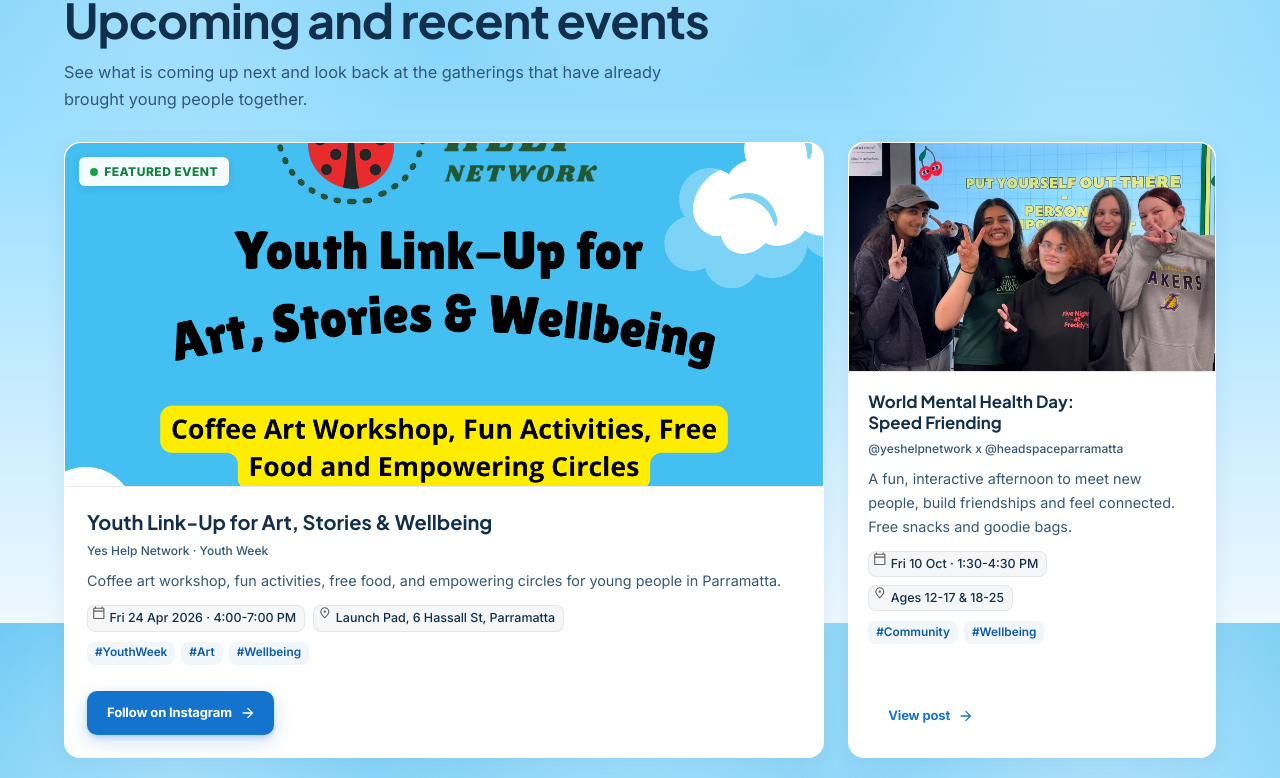
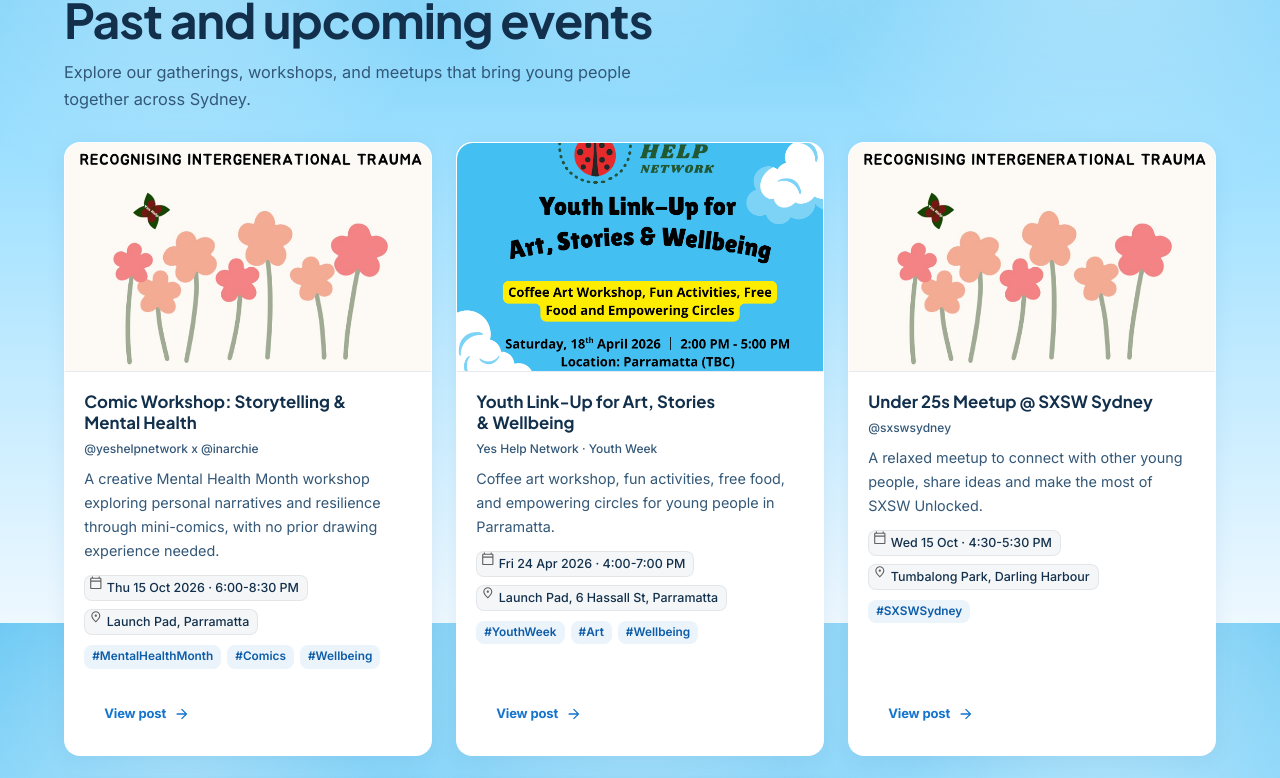
Before and after one commit to yeshelpnetwork/yeshelpnetwork.github.io, a Next.js app: page / in a window 1280 px wide. Shown: the part 1777-2555 px from the top of the page. Built offline with nearby package versions, Linux system fonts and the light colour scheme; grey boxes are pictures that could not be loaded.

Commit message:
Make all past events uniform normal size without featured layout

```diff
--- a/app/page.tsx
+++ b/app/page.tsx
@@ -317,22 +317,7 @@ export default function HomePage() {
       imgBg: '#eef4ff',
     },
   ];
-  const upcomingEvent = {
-    sortDate: '2026-04-24',
-    title: 'Youth Link-Up for Art, Stories & Wellbeing',
-    org: 'Yes Help Network · Youth Week',
-    summary:
-      'Coffee art workshop, fun activities, free food, and empowering circles for young people in Parramatta.',
-    chips: ['Fri 24 Apr 2026 · 4:00-7:00 PM', 'Launch Pad, 6 Hassall St, Parramatta'],
-    link: INSTAGRAM_URL,
-    tags: ['#YouthWeek', '#Art', '#Wellbeing'],
-    status: 'Featured Event',
-    ctaLabel: 'Follow on Instagram',
-    imgSrc: '/images/event-youth-link-up.png',
-    imgAlt: 'Poster for Youth Link-Up for Art, Stories and Wellbeing',
-    imgPosition: 'center 18%',
-  };
-  const pastEvents = [
+  const events = [
     {
       sortDate: '2026-10-15',
       title: 'Comic Workshop: Storytelling & Mental Health',
@@ -344,6 +329,32 @@ export default function HomePage() {
       tags: ['#MentalHealthMonth', '#Comics', '#Wellbeing'],
       imgSrc: '/images/insight-integrational-trauma.png',
       imgAlt: 'Artwork from creative wellbeing workshop',
+      imgPosition: 'center top',
+    },
+    {
+      sortDate: '2026-04-24',
+      title: 'Youth Link-Up for Art, Stories & Wellbeing',
+      org: 'Yes Help Network · Youth Week',
+      summary:
+        'Coffee art workshop, fun activities, free food, and empowering circles for young people in Parramatta.',
+      chips: ['Fri 24 Apr 2026 · 4:00-7:00 PM', 'Launch Pad, 6 Hassall St, Parramatta'],
+      link: INSTAGRAM_URL,
+      tags: ['#YouthWeek', '#Art', '#Wellbeing'],
+      imgSrc: '/images/event-youth-link-up.png',
+      imgAlt: 'Poster for Youth Link-Up for Art, Stories and Wellbeing',
+      imgPosition: 'center 18%',
+    },
+    {
+      sortDate: '2025-10-15',
+      title: 'Under 25s Meetup @ SXSW Sydney',
+      org: '@sxswsydney',
+      summary:
+        'A relaxed meetup to connect with other young people, share ideas and make the most of SXSW Unlocked.',
+      chips: ['Wed 15 Oct · 4:30-5:30 PM', 'Tumbalong Park, Darling Harbour'],
+      link: INSTAGRAM_URL,
+      tags: ['#SXSWSydney'],
+      imgSrc: '/images/insight-integrational-trauma.png',
+      imgAlt: 'Artwork used for a wellbeing-focused Yes Help Network event',
       imgPosition: 'center top',
     },
     {
@@ -372,33 +383,6 @@ export default function HomePage() {
       imgAlt: 'Founder speaking about wellbeing and youth empowerment',
       imgPosition: 'center 20%',
     },
-    {
-      sortDate: '2025-10-15',
-      title: 'Under 25s Meetup @ SXSW Sydney',
-      org: '@sxswsydney',
-      summary:
-        'A relaxed meetup to connect with other young people, share ideas and make the most of SXSW Unlocked.',
-      chips: ['Wed 15 Oct · 4:30-5:30 PM', 'Tumbalong Park, Darling Harbour'],
-      link: INSTAGRAM_URL,
-      tags: ['#SXSWSydney'],
-      imgSrc: '/images/insight-integrational-trauma.png',
-      imgAlt: 'Artwork used for a wellbeing-focused Yes Help Network event',
-      imgPosition: 'center top',
-    },
-  ];
-  const orderedPastEvents = [...pastEvents].sort((a, b) => {
-    if (a.sortDate === b.sortDate) return 0;
-    if (!a.sortDate) return 1;
-    if (!b.sortDate) return -1;
-    return a.sortDate.localeCompare(b.sortDate);
-  });
-  const displayedEvents = [
-    upcomingEvent,
-    ...orderedPastEvents.map((evt) => ({
-      ...evt,
-      status: undefined,
-      ctaLabel: 'View post',
-    })),
   ];
 
   return (
@@ -924,26 +908,20 @@ export default function HomePage() {
         <Container>
           <SectionHeading
             label="Events"
-            title="Upcoming and recent events"
-            description="See what is coming up next and look back at the gatherings that have already brought young people together."
+            title="Past and upcoming events"
+            description="Explore our gatherings, workshops, and meetups that bring young people together across Sydney."
             titleMaxWidth={920}
           />
           <Box sx={sectionCardGridSx}>
-            {displayedEvents.map((evt) => (
+            {events.map((evt) => (
               <Card
                 key={evt.title}
-                sx={[
-                  surfaceCardSx,
-                  {
-                    position: 'relative',
-                  },
-                  evt.status ? { gridColumn: { xs: 'span 1', sm: 'span 2', md: 'span 2' } } : {},
-                ]}
+                sx={surfaceCardSx}
               >
                 <Box
                   sx={{
                     ...mediaFrameSx,
-                    aspectRatio: evt.status ? { xs: '16 / 9', sm: '2.2 / 1' } : '16 / 10',
+                    aspectRatio: '16 / 10',
                     borderBottom: '1px solid rgba(15, 37, 62, 0.08)',
                     borderTopLeftRadius: cardRadius,
                     borderTopRightRadius: cardRadius,
@@ -960,50 +938,17 @@ export default function HomePage() {
                     src={evt.imgSrc}
                     alt={evt.imgAlt}
                     fill
-                    sizes={evt.status ? '(max-width: 900px) 100vw, 66vw' : '(max-width: 900px) 100vw, 33vw'}
+                    sizes="(max-width: 900px) 100vw, 33vw"
                     style={{
                       objectFit: 'cover',
                       objectPosition: evt.imgPosition ?? 'center',
                     }}
                   />
-                  {evt.status && (
-                    <Box
-                      sx={{
-                        position: 'absolute',
-                        top: 14,
-                        left: 14,
-                        display: 'inline-flex',
-                        alignItems: 'center',
-                        gap: 0.75,
-                        px: 1.4,
-                        py: 0.6,
-                        borderRadius: '6px',
-                        bgcolor: 'rgba(255, 255, 255, 0.95)',
-                        backdropFilter: 'blur(8px)',
-                        boxShadow: '0 2px 8px rgba(15, 37, 62, 0.1)',
-                      }}
-                    >
-                      <Box
-                        sx={{
-                          width: 8,
-                          height: 8,
-                          borderRadius: '50%',
-                          bgcolor: '#16A34A',
-                        }}
-                      />
-                      <Typography
-                        variant="caption"
-                        sx={{ fontWeight: 800, color: '#15803D', letterSpacing: '0.04em' }}
-                      >
-                        {evt.status.toUpperCase()}
-                      </Typography>
-                    </Box>
-                  )}
                 </Box>
 
                 <CardContent
                   sx={{
-                    p: evt.status ? { xs: 2.2, sm: 2.75 } : cardPaddingSx,
+                    p: cardPaddingSx,
                     pb: 1.5,
                     flexGrow: 1,
                     minWidth: 0,
@@ -1014,11 +959,11 @@ export default function HomePage() {
                     fontWeight={700}
                     gutterBottom
                     sx={{
-                      fontSize: { xs: '1.05rem', sm: evt.status ? '1.25rem' : '1.05rem' },
+                      fontSize: '1.05rem',
                       color: 'text.primary',
                       pr: 0.5,
                       minWidth: 0,
-                      textWrap: evt.status ? 'balance' : 'pretty',
+                      textWrap: 'pretty',
                       lineHeight: 1.25,
                       overflowWrap: 'anywhere',
                     }}
@@ -1064,7 +1009,7 @@ export default function HomePage() {
                           size="small"
                           sx={{
                             ...chipWrapSx,
-                            bgcolor: 'rgba(18, 100, 179, 0.06)',
+                            bgcolor: 'rgba(18, 114, 204, 0.08)',
                             color: 'primary.dark',
                             fontSize: '0.74rem',
                             fontWeight: 600,
@@ -1076,8 +1021,8 @@ export default function HomePage() {
                 </CardContent>
                 <CardActions
                   sx={{
-                    px: evt.status ? { xs: 2.2, sm: 2.75 } : cardPaddingSx,
-                    pb: evt.status ? { xs: 2.2, sm: 2.75 } : cardPaddingSx,
+                    px: cardPaddingSx,
+                    pb: cardPaddingSx,
                     pt: 0.5,
                     mt: 'auto',
                   }}
@@ -1087,15 +1032,15 @@ export default function HomePage() {
                     target="_blank"
                     rel="noopener noreferrer nofollow"
                     size="small"
-                    variant={evt.status ? 'contained' : 'text'}
+                    variant="text"
                     color="primary"
                     endIcon={<ArrowForward sx={{ fontSize: '1rem !important' }} />}
-                    aria-label={`${evt.ctaLabel} for ${evt.title} (opens in a new tab)`}
+                    aria-label={`View post for ${evt.title} (opens in a new tab)`}
                     sx={{
                       fontWeight: 700,
                     }}
                   >
-                    {evt.ctaLabel}
+                    View post
                   </Button>
                 </CardActions>
               </Card>
```
